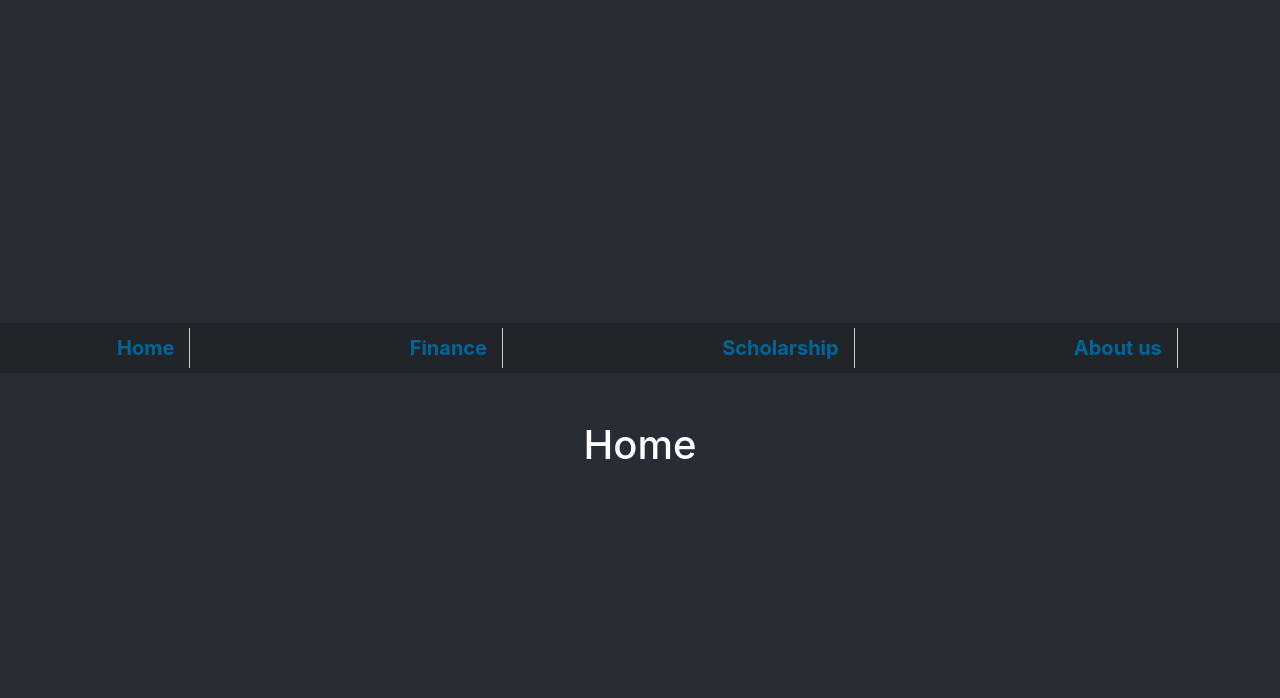
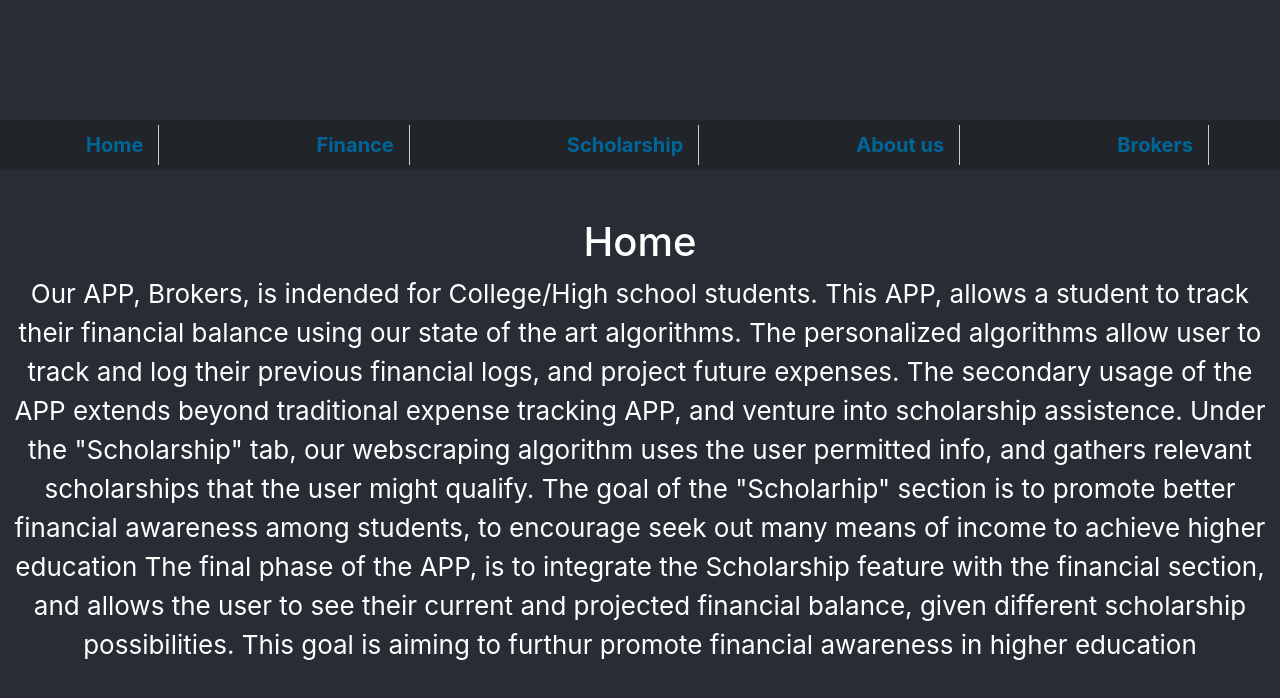
Before and after one commit to djmeier-wisc/HackMIT-2021, a React (Create React App) app: page / in a window 1280 px wide. Shown: the top 698 px of the page. Built offline with nearby package versions, Linux system fonts and the light colour scheme.

Commit message:
BS description of our app

```diff
--- a/src/components/home/Home.js
+++ b/src/components/home/Home.js
@@ -2,6 +2,17 @@ function Home () {
     return (
         <div className='home'>
             <h1>Home</h1>
+            <p>Our APP, Brokers, is indended for College/High school students. This APP, allows a student to track their financial balance
+                using our state of the art algorithms. The personalized algorithms allow user to track and log their previous financial logs,
+                and project future expenses.
+                The secondary usage of the APP extends beyond traditional expense tracking APP, and venture into scholarship assistence. Under
+                the "Scholarship" tab, our webscraping algorithm uses the user permitted info, and gathers relevant scholarships that the user
+                might qualify. The goal of the "Scholarhip" section is to promote better financial awareness among students, to encourage
+                seek out many means of income to achieve higher education
+                The final phase of the APP, is to integrate the Scholarship feature with the financial section, and allows the user to see their
+                current and projected financial balance, given different scholarship possibilities. This goal is aiming to furthur promote financial
+                awareness in higher education
+            </p>
         </div>
     );
 }
--- a/src/components/nav.js
+++ b/src/components/nav.js
@@ -7,6 +7,7 @@ export const Nav = ({setState}) => {
             <span className = 'nav navbar-brand mb-0 h1 mx-auto'><li><a href="#Finance" onClick={()=>{setState(1)}}>Finance</a></li></span>
             <span className = 'nav navbar-brand mb-0 h1 mx-auto'><li><a href="#Scholarship" onClick={()=>{setState(2)}}>Scholarship</a></li></span>
             <span className = 'nav navbar-brand mb-0 h1 mx-auto'><li><a href="#About" onClick={()=>{setState(3)}}>About us</a></li></span>
+            <span className = 'nav navbar-brand mb-0 h1 mx-auto'><li><a>Brokers</a></li></span>
         </nav>
     )
 }
```
Also changed, not shown: src/components/Footer.js (added).
